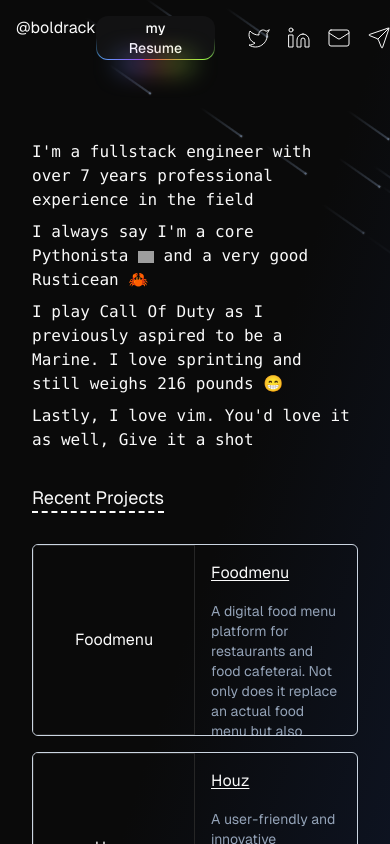
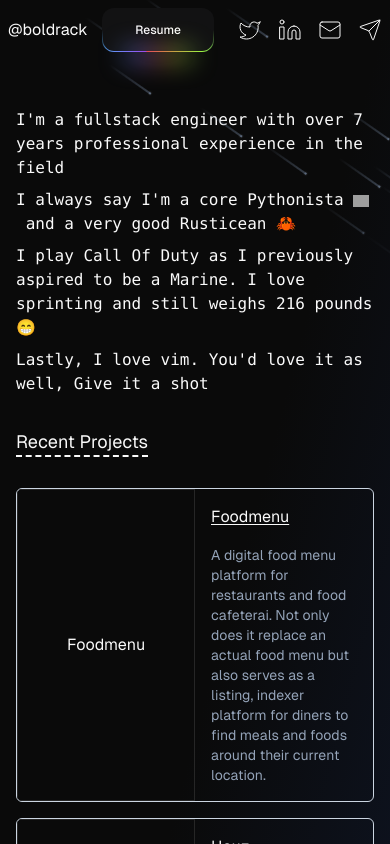
Before and after one commit to boldrack/boldrack.dev, a Next.js app: page / in a window 390 px wide. Shown: the top 844 px of the page. Built offline with nearby package versions, Linux system fonts and the light colour scheme; grey boxes are pictures that could not be loaded.

Commit message:
fix: revamp for mobile adjustment

```diff
--- a/src/app/page.tsx
+++ b/src/app/page.tsx
@@ -28,11 +28,11 @@ export default function Home() {
       <div className="absolute overflow-hidden w-full h-screen z-10 bg-transparent ">
         <Meteors />
       </div>
-      <div className="w-full left-4 top-4 flex justify-between mb-8 p-4 z-20">
+      <div className="w-full left-4 top-4 flex justify-between items-center mb-8 p-2 md:p-4 z-20">
         <span>@boldrack</span>
 
         <div className="socials flex items-center gap-4">
-          <RainbowButton className="mr-4"><a className="text-white text-sm" href="#" download>my Resume</a></RainbowButton>
+          <RainbowButton className="mr-2 md:mr-4 sm:px-4 sm:py-2"><a className="text-white text-xs md:text-md" href="#" download>Resume</a></RainbowButton>
           <a href="https://twitter.com/boldrack" target="_blank">
             <span><Twitter className="stroke-1"/></span>
           </a>
@@ -47,7 +47,7 @@ export default function Home() {
           </a>
         </div>
       </div>
-      <main className="flex flex-col p-8 ">
+      <main className="flex flex-col p-4 md:p-8 ">
         <section className="font-mono flex flex-col gap-2">
           <p>I&apos;m a fullstack engineer with over 7 years professional experience in the field </p>
           <p> I always say I&apos;m a core Pythonista <img src="https://cdn3.emoji.gg/emojis/1887_python.png" width="16px" height="16px" alt="python" className="inline"/>
@@ -60,7 +60,7 @@ export default function Home() {
           <h4 className="text-lg underline-offset-8 underline decoration-dashed">Recent Projects</h4>
           <div className="projects flex flex-col gap-4 mt-8">
             {PROJECTS.map(project =>
-            <div key={project.title} className="project-item flex border border-slate-300 rounded-md w-full h-48 overflow-hidden">
+            <div key={project.title} className="project-item flex border border-slate-300 rounded-md w-full md:h-48 overflow-hidden">
               <div className="logo basis-1/2 border flex items-center justify-center">{project.title}</div>
               <div className="details basis-1/2 p-4 space-y-4">
               <p>
```
